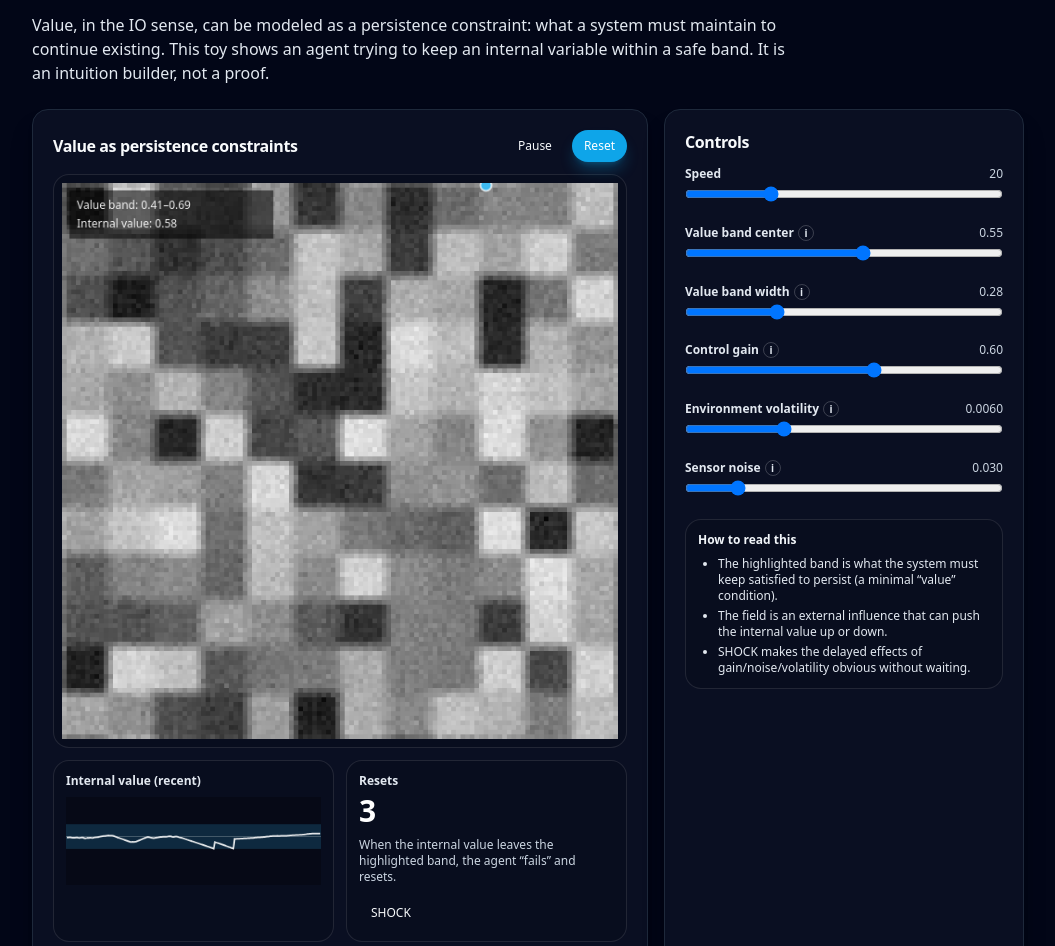
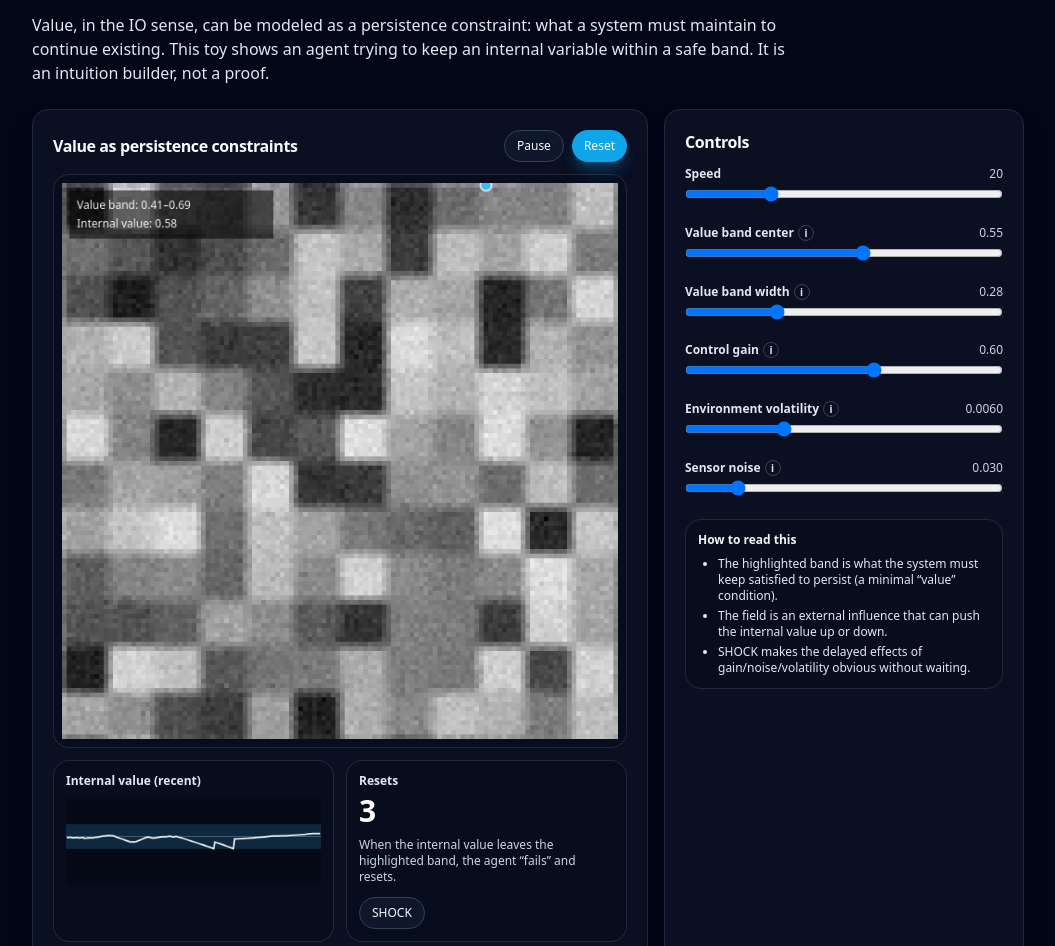
Before and after one commit to MindsEye69/information-ontology-site, a Next.js app: page /simulations/value in a window 1280 px wide. Shown: the part 446-1392 px from the top of the page, without its empty margins (112-1167 px from the left). Built offline with nearby package versions, Linux system fonts and the light colour scheme.

Commit message:
V Sim Patch 1

```diff
--- a/components/sims/ValuePersistenceToy.tsx
+++ b/components/sims/ValuePersistenceToy.tsx
@@ -417,7 +417,7 @@ export default function ValuePersistenceToy() {
           <div className="flex items-center gap-2">
             <Button
               size="sm"
-              variant={running ? "secondary" : "default"}
+              variant={running ? "outline" : "default"}
               onClick={() => setRunning((v) => !v)}
             >
               {running ? "Pause" : "Run"}
@@ -451,7 +451,7 @@ export default function ValuePersistenceToy() {
                 When the internal value leaves the highlighted band, the agent “fails” and resets.
               </div>
               <div className="mt-3">
-                <Button size="sm" variant="secondary" onClick={shock}>
+                <Button size="sm" variant="outline" onClick={shock}>
                   SHOCK
                 </Button>
               </div>
```
